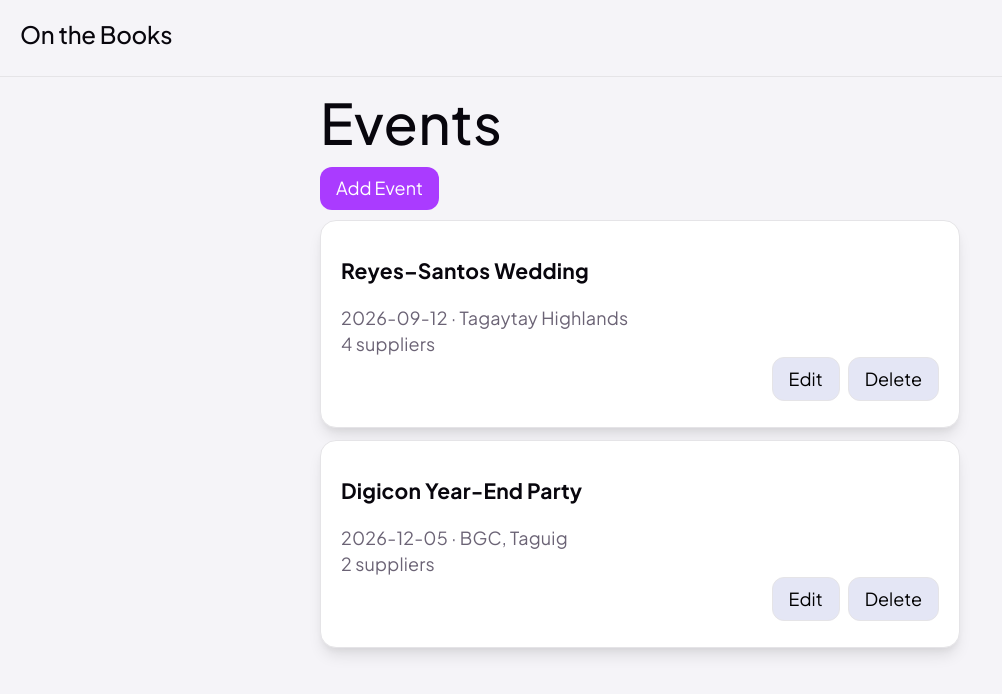
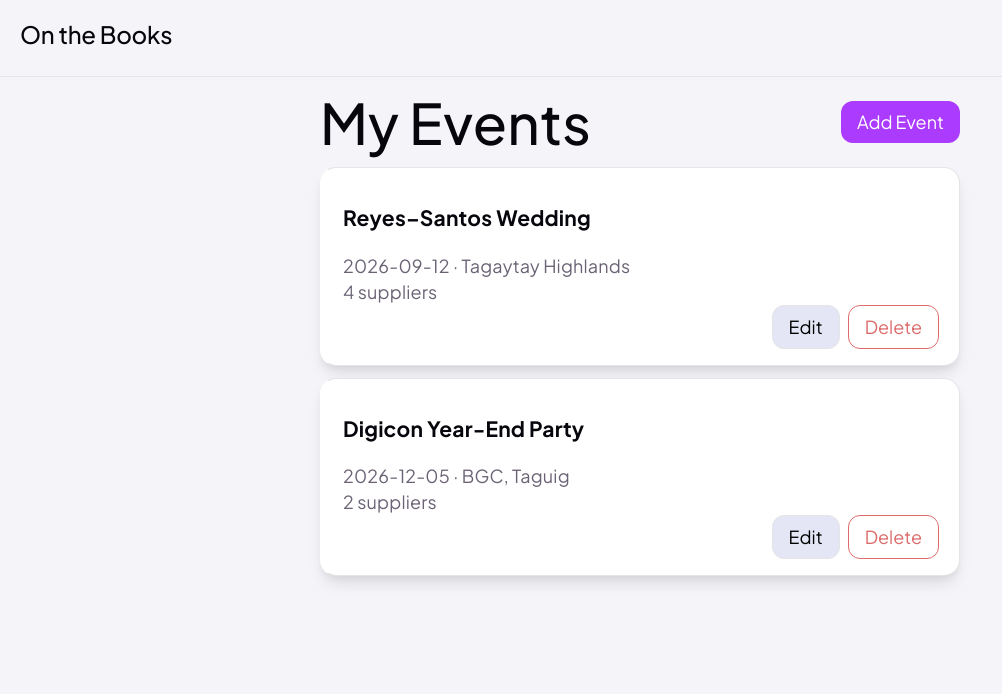
Before and after one commit to kfaith98/web-dev-portfolio, a React (Vite) app in the folder p4-react-app/on-the-books/: page / in a window 1280 px wide. Shown: the top 694 px of the page, without its empty margins (0-1002 px from the left). Built offline with nearby package versions, Linux system fonts and the light colour scheme.

Commit message:
feat: hover and transform animations on buttons and cards

```diff
--- a/p4-react-app/on-the-books/src/components/EventCard.jsx
+++ b/p4-react-app/on-the-books/src/components/EventCard.jsx
@@ -41,10 +41,10 @@ export default function EventCard({ event }) {
           </p>
           <p>{event.suppliers.length} suppliers</p>
           <div className={styles["card-actions"]}>
-            <button type="button" onClick={handleEdit}>
+            <button type="button" onClick={handleEdit} className={"btn-edit"}>
               Edit
             </button>
-            <button type="button" onClick={handleDelete}>
+            <button type="button" onClick={handleDelete} className={"btn-danger"}>
               Delete
             </button>
           </div>
--- a/p4-react-app/on-the-books/src/components/SupplierCard.jsx
+++ b/p4-react-app/on-the-books/src/components/SupplierCard.jsx
@@ -62,7 +62,7 @@ export default function SupplierCard({ supplier, eventId }) {
       </label>
       <br />
       <div className={styles["card-actions"]}>
-        <button type="button" onClick={handleEdit}>
+        <button type="button" onClick={handleEdit} className={"btn-edit"}>
           Edit
         </button>
         <button type="button" onClick={handleDelete} className={"btn-danger"}>
--- a/p4-react-app/on-the-books/src/css/EventCard.module.css
+++ b/p4-react-app/on-the-books/src/css/EventCard.module.css
@@ -11,6 +11,13 @@
   background: #fff;
   box-shadow: var(--shadow);
   text-align: left;
+  border-left: 3px solid transparent;
+  transition: box-shadow 0.15s, transform 0.15s, border-color 0.15s;
+}
+
+.event-card:hover {
+  box-shadow: 0 8px 20px rgba(0, 0, 0, 0.12);
+  border-left-color: var(--accent-hover);
 }
 
 h3 {
--- a/p4-react-app/on-the-books/src/css/EventDetail.module.css
+++ b/p4-react-app/on-the-books/src/css/EventDetail.module.css
@@ -14,6 +14,18 @@
 
 .left-column {
   padding-left: 30px;
+  padding-right: 30px;
+  animation: fade-slide-in 0.4s ease-out;
+}
+@keyframes fade-slide-in {
+  from {
+    opacity: 0;
+    transform: translateY(8px);
+  }
+  to {
+    opacity: 1;
+    transform: translateY(0);
+  }
 }
 
 .left-column h1 {
@@ -48,7 +60,7 @@
 }
 
 .filter-sort-section select {
-  width: 100%
+  width: 100%;
 }
 
 .btn-back {
@@ -59,7 +71,12 @@
 }
 
 .btn-back button {
-  background-color: #eef0ff;
+  background-color: var(--accent-bg);
+}
+
+.add-supplier:hover {
+  background-color: var(--accent-hover);
+  transform: translateY(-1px);
 }
 
 @media (max-width: 768px) {
@@ -68,6 +85,10 @@
     grid-template-columns: 1fr;
   }
 
+  .left-column {
+    padding: 0 20px;
+  }
+
   .btn-back {
     padding-left: 20px;
   }
--- a/p4-react-app/on-the-books/src/css/EventsList.module.css
+++ b/p4-react-app/on-the-books/src/css/EventsList.module.css
@@ -4,12 +4,19 @@
   text-align: left;
 }
 
-.event-title {
+.event-container {
   max-width: 640px;
   margin: 0 auto;
   padding: 0 16px;
 }
 
-.event-title button {
-  margin-bottom: 10px;
+.events-header {
+  display: flex;
+  justify-content: space-between;
+  align-items: center;
 }
+
+.add-event:hover {
+  background-color: var(--accent-hover);
+  transform: translateY(-1px);
+}
--- a/p4-react-app/on-the-books/src/css/SupplierCard.module.css
+++ b/p4-react-app/on-the-books/src/css/SupplierCard.module.css
@@ -5,6 +5,8 @@
   background: #fff;
   box-shadow: var(--shadow);
   text-align: left;
+  border-left: 3px solid transparent;
+  transition: box-shadow 0.15s, transform 0.15s, border-color 0.15s;
 }
 
 .card-actions {
@@ -12,3 +14,8 @@
   gap: 8px;
   justify-content: flex-end;
 }
+
+.supplier-card:hover {
+  box-shadow: 0 8px 20px rgba(0, 0, 0, 0.12);
+  border-left-color: var(--accent-hover);
+}
--- a/p4-react-app/on-the-books/src/index.css
+++ b/p4-react-app/on-the-books/src/index.css
@@ -9,6 +9,7 @@
   --accent: #aa3bff;
   --accent-bg: rgba(170, 59, 255, 0.1);
   --accent-border: rgba(170, 59, 255, 0.5);
+  --accent-hover: #8f1fe6;
   --social-bg: rgba(244, 243, 236, 0.5);
   --danger: #dc6b6b;
   --shadow:
@@ -83,6 +84,16 @@ button {
   font: inherit;
   cursor: pointer;
   background-color: #e4e6f5;
+  transition: background-color 0.15s, transform 0.1s, box-shadow 0.15s;
+}
+
+button:active {
+  transform: translateY(1px);   /* tiny "press down" — feels tactile on click */
+}
+
+button:disabled {
+  opacity: 0.5;
+  cursor: not-allowed;
 }
 
 .btn-primary {
@@ -95,6 +106,15 @@ button {
   background-color: transparent;
   color: var(--danger);
   border: 1px solid var(--danger);
+}
+
+.btn-danger:hover {
+  background: rgba(220,107,107,0.08);
+}
+
+.btn-edit:hover {
+  background-color: var(--accent);
+  color: white;
 }
 
 input, textarea,
@@ -116,6 +136,7 @@ select {
   border-radius: 8px;
   box-shadow: 0 4px 12px rgba(0, 0, 0, 0.15);
   font-size: 0.9rem;
+  animation: fade-slide-in 0.25s ease-out;
 }
 
 .empty-state {
--- a/p4-react-app/on-the-books/src/pages/EventDetail.jsx
+++ b/p4-react-app/on-the-books/src/pages/EventDetail.jsx
@@ -68,7 +68,9 @@ function EventDetail() {
             </div>
 
             <div className={styles["event-summary"]}>
-              <p className={styles["total-suppliers"]}>{event.suppliers.length} total suppliers</p>
+              <p className={styles["total-suppliers"]}>
+                {event.suppliers.length} total suppliers
+              </p>
               <p>{supplierStatus.join(" · ")}</p>
             </div>
           </div>
@@ -115,7 +117,10 @@ function EventDetail() {
                 <option value="status">Status</option>
               </select>
             </div>
-            <button onClick={() => setIsOpen(true)} className={"btn-primary"}>
+            <button
+              onClick={() => setIsOpen(true)}
+              className={`btn-primary ${styles["add-supplier"]}`}
+            >
               Add Supplier
             </button>
           </div>
--- a/p4-react-app/on-the-books/src/pages/EventsList.jsx
+++ b/p4-react-app/on-the-books/src/pages/EventsList.jsx
@@ -11,11 +11,16 @@ function EventsList() {
 
   return (
     <div>
-      <div className={styles["event-title"]}>
-        <h1>Events</h1>
-        <button onClick={() => setIsOpen(true)} className={"btn-primary"}>
-          Add Event
-        </button>
+      <div className={styles["event-container"]}>
+        <div className={styles["events-header"]}>
+          <h1>My Events</h1>
+          <button
+            onClick={() => setIsOpen(true)}
+            className={`btn-primary ${styles["add-event"]}`}
+          >
+            Add Event
+          </button>
+        </div>
 
         {state.length === 0 ? (
           <div className="empty-state">
```
